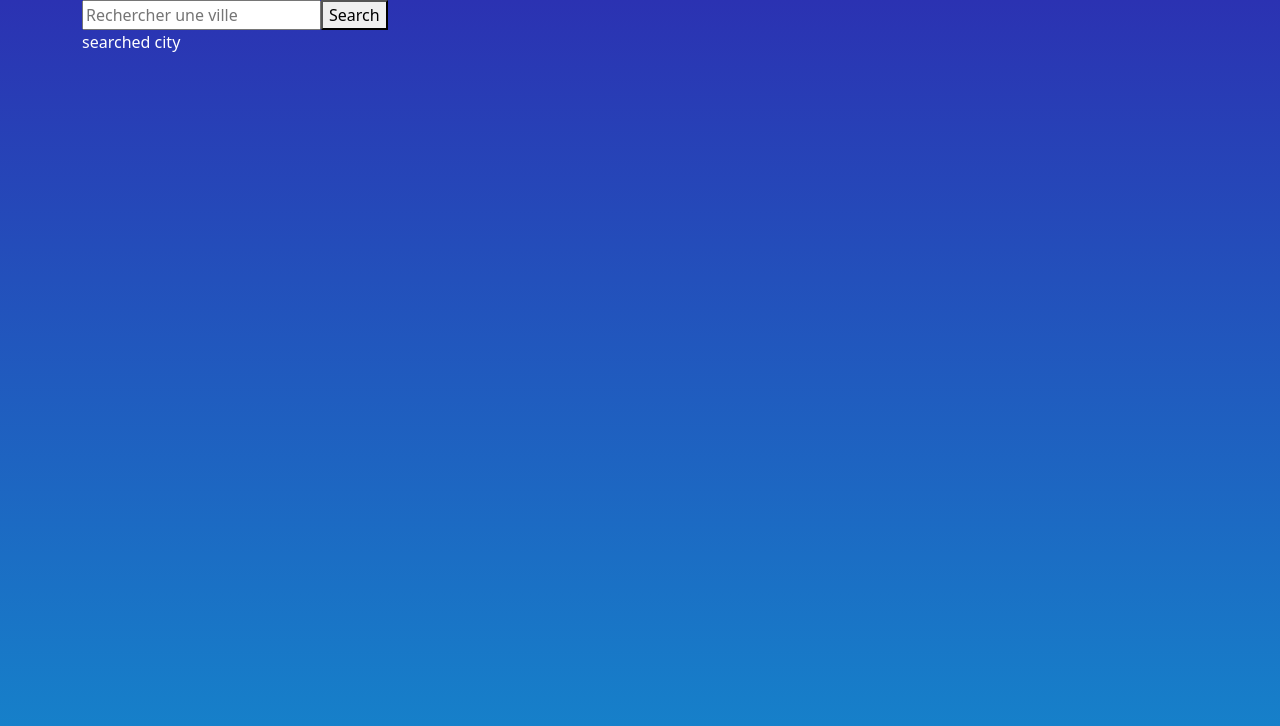
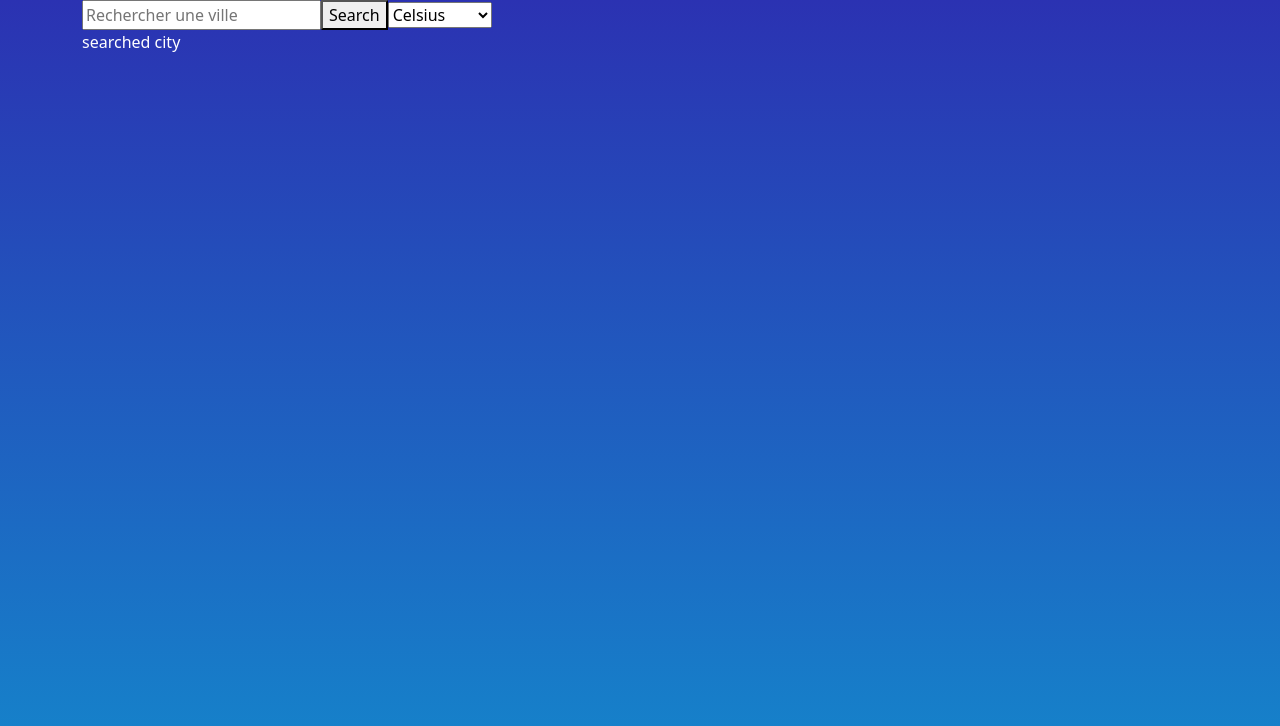
Before and after one commit to MarouanLaroui/weather-app, an Angular app in the folder weather-app/: page / in a window 1280 px wide. Shown: the top 726 px of the page. Built offline with nearby package versions, Linux system fonts and the light colour scheme.

Commit message:
Unit select component creation and Unity enum modif
Creation of a unit select component to choose the temperature unit.
Displayed it in the app.component.
Unity have now a str key.

```diff
--- a/weather-app/src/app/app.component.html
+++ b/weather-app/src/app/app.component.html
@@ -4,6 +4,7 @@
     <div>
       <searchbar class="col s12" [(searchedString)]="searchedCityName" [placeholder]="'Rechercher une ville'"></searchbar>
       <button (click)="searchCityWeather()">Search</button>
+      <unit-selector [(unity)]="selectedUnit"></unit-selector>
     </div>
 
     <div>
@@ -13,27 +14,27 @@
     <div *ngIf="weathers | async as weathers">
 
       <div *ngIf="selectedWeather" class="marged-div">
-        <main-weather-view [weather]="selectedWeather" [tempUnit]="tempUnit" class="marged-div"></main-weather-view>
+        <main-weather-view [weather]="selectedWeather" [tempUnit]="selectedUnit" class="marged-div"></main-weather-view>
       </div>
 
       <div *ngIf="selectedWeather == undefined" class="marged-div">
-        <main-weather-view [weather]="weathers[0]" [tempUnit]="tempUnit" class="marged-div"></main-weather-view>
+        <main-weather-view [weather]="weathers[0]" [tempUnit]="selectedUnit" class="marged-div"></main-weather-view>
       </div>
 
       <div class="marged-div">
         <h3>Weather by hour</h3>
-        <weather-carroussel [weathers]="weathers" (onWeatherSelection)="selectWeather($event)" [nbItems]="7" [tempUnit]="tempUnit"></weather-carroussel>
+        <weather-carroussel [weathers]="weathers" (onWeatherSelection)="selectWeather($event)" [nbItems]="7" [tempUnit]="selectedUnit"></weather-carroussel>
       </div>
 
       <div class="marged-div">
         <h3>Next 5 day</h3>
-        <weather-tab [weathers]="weathers" [tempUnit]="tempUnit"></weather-tab>
+        <weather-tab [weathers]="weathers" [tempUnit]="selectedUnit"></weather-tab>
       </div>
 
     </div>
 
   </div>
 
-  <router-outlet></router-outlet>
+  <!--<router-outlet></router-outlet>!-->
 
 </body>
--- a/weather-app/src/app/app.component.ts
+++ b/weather-app/src/app/app.component.ts
@@ -15,7 +15,7 @@ export class AppComponent {
   weathers!: Observable<Weather[]>
   searchedCityName : string = ""
   selectedWeather? : Weather
-  tempUnit : Unity = Unity.Celsius
+  selectedUnit : Unity = Unity.Celsius
 
   constructor(private weatherService : WeatherService){}
 
--- a/weather-app/src/app/app.module.ts
+++ b/weather-app/src/app/app.module.ts
@@ -1,6 +1,7 @@
 import { NgModule } from '@angular/core';
 import { BrowserModule } from '@angular/platform-browser';
 import { HttpClientModule } from '@angular/common/http';
+import { FormsModule } from '@angular/forms';
 
 import { AppRoutingModule } from './app-routing.module';
 import { AppComponent } from './app.component';
@@ -10,6 +11,7 @@ import { WeatherCardComponent } from './components/weather/weather-card/weather-
 import { WeatherCarrousselComponent } from './components/weather/weather-carroussel/weather-carroussel.component';
 import { WeatherTabComponent } from './components/weather/weather-tab/weather-tab.component';
 import { WeatherTabRowComponent } from './components/weather/weather-tab-row/weather-tab-row.component';
+import { UnitSelectorComponent } from './components/unit-selector/unit-selector.component';
 
 
 @NgModule({
@@ -21,11 +23,13 @@ import { WeatherTabRowComponent } from './components/weather/weather-tab-row/wea
     WeatherCarrousselComponent,
     WeatherTabComponent,
     WeatherTabRowComponent,
+    UnitSelectorComponent,
   ],
   imports: [
     BrowserModule,
     AppRoutingModule,
-    HttpClientModule
+    HttpClientModule,
+    FormsModule
   ],
   providers: [],
   bootstrap: [AppComponent]
--- /dev/null
+++ b/weather-app/src/app/components/unit-selector/unit-selector.component.html
@@ -0,0 +1,3 @@
+<select [(ngModel)]="unity" (change)="unityChange.emit(unity)">
+    <option *ngFor="let unit of units" [ngValue]="unit">{{unit}}</option>
+</select>
--- /dev/null
+++ b/weather-app/src/app/components/unit-selector/unit-selector.component.ts
@@ -0,0 +1,23 @@
+import { Component, EventEmitter, Input, OnInit, Output } from '@angular/core';
+import { Unity } from 'src/app/models/TemperatureUnity/Unity';
+
+@Component({
+  selector: 'unit-selector',
+  templateUrl: './unit-selector.component.html',
+  styleUrls: ['./unit-selector.component.css']
+})
+export class UnitSelectorComponent implements OnInit {
+
+  @Input() unity! : Unity
+  @Output() unityChange = new EventEmitter();
+  units : Unity[] = []
+
+
+  constructor() { }
+
+  /*Temporary solution to test the dropdown*/
+  ngOnInit(): void {
+    this.units  = [Unity.Celsius,Unity.Fahrenheit, Unity.Kelvin]
+  }
+
+}
--- a/weather-app/src/app/models/TemperatureUnity/Unity.ts
+++ b/weather-app/src/app/models/TemperatureUnity/Unity.ts
@@ -1,5 +1,5 @@
 export enum Unity{
-    Kelvin,
-    Fahrenheit,
-    Celsius
+    Kelvin ="Kelvin",
+    Fahrenheit = "Fahrenheit",
+    Celsius = "Celsius"
 }
```
Also changed, not shown: weather-app/src/app/components/unit-selector/unit-selector.component.css (added), 1 other file (tests, documents, lock files or other folders).
